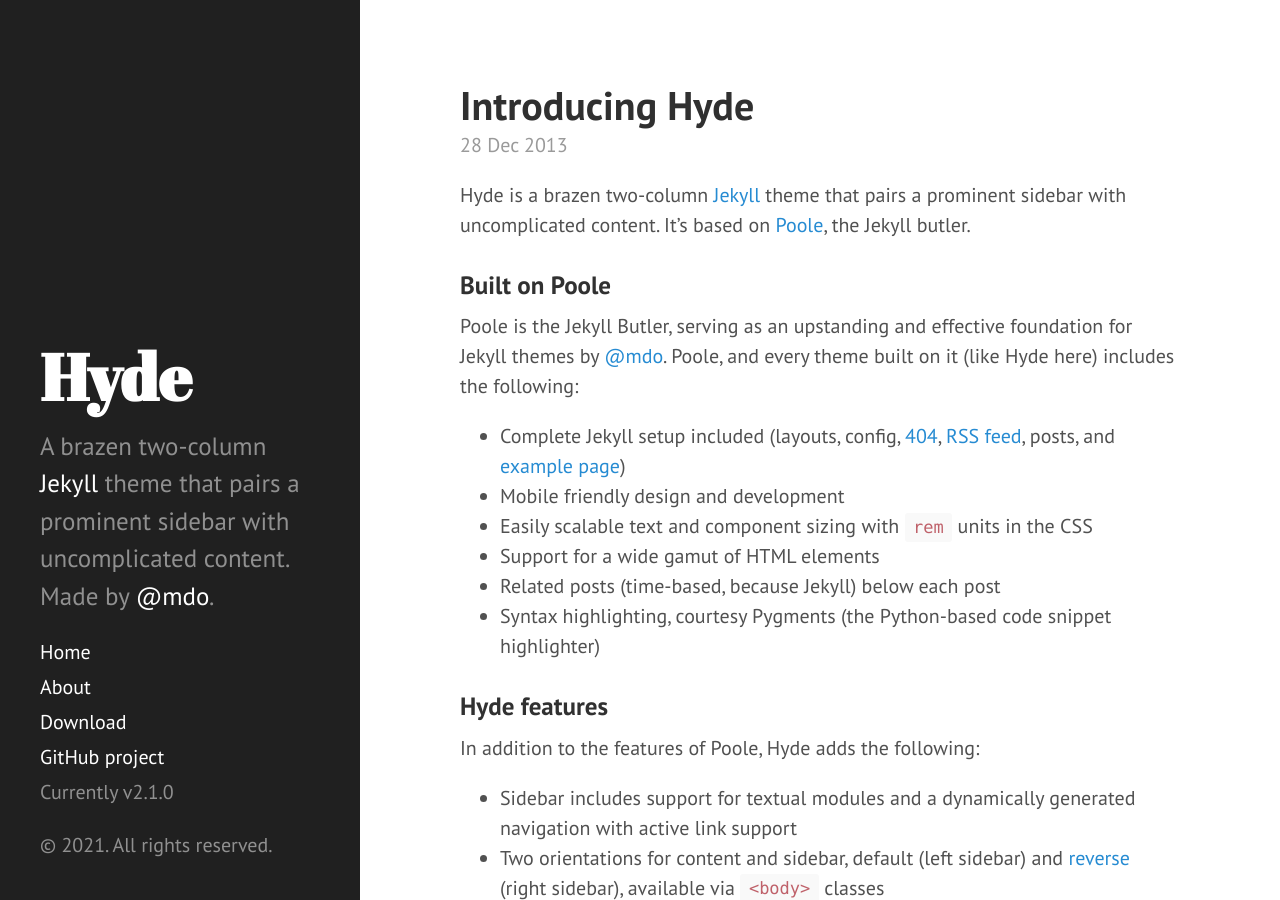
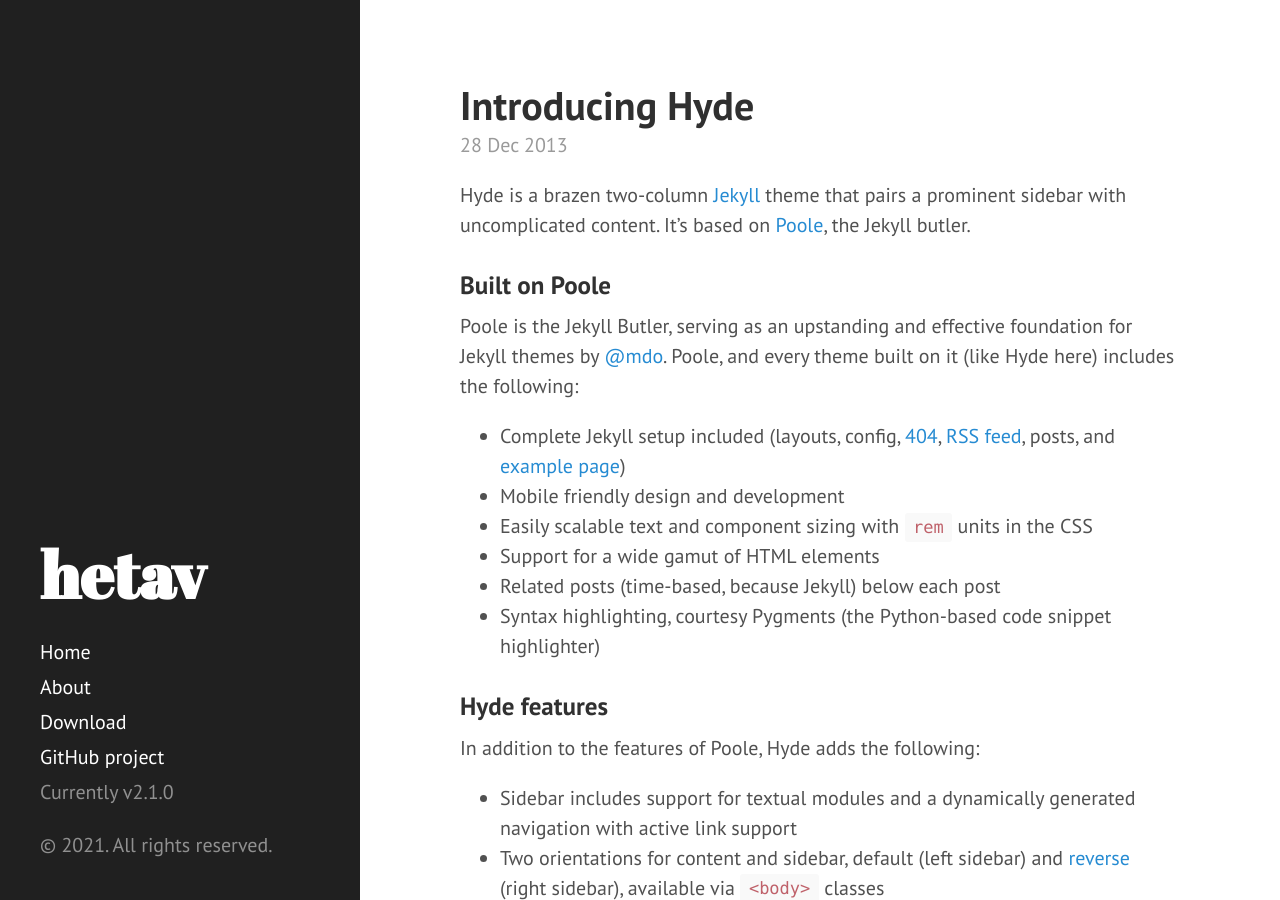
Before and after one commit to hetavv/hetavv.github.io, a Jekyll site: the page built from index.html, in a window 1280 px wide and 900 px high. Built offline with Jekyll 4.4.1, drawn with Linux system fonts in a browser that asks for light colours; the list of posts is cut into pages by our own code.

Commit message:
Update _config.yml

```diff
--- a/_config.yml
+++ b/_config.yml
@@ -7,15 +7,15 @@
 #relative_permalinks: true
 
 # Setup
-title:            Hyde
-tagline:          'A Jekyll theme'
-description:      'A brazen two-column <a href="http://jekyllrb.com" target="_blank">Jekyll</a> theme that pairs a prominent sidebar with uncomplicated content. Made by <a href="https://twitter.com/mdo" target="_blank">@mdo</a>.'
-url:              http://hyde.getpoole.com
+title:            hetav
+tagline:
+description:      #'A brazen two-column <a href="http://jekyllrb.com" target="_blank">Jekyll</a> theme that pairs a prominent sidebar with uncomplicated content. Made by <a href="https://twitter.com/mdo" target="_blank">@mdo</a>.'
+url:              #http://hyde.getpoole.com
 baseurl:          /
 
 author:
-  name:           'Mark Otto'
-  url:            https://twitter.com/mdo
+  name:           'Hetav M.'
+  url:            #https://twitter.com/mdo
 
 paginate:         5
 
@@ -23,4 +23,4 @@
 version:          2.1.0
 
 github:
-  repo:           https://github.com/poole/hyde
+  repo:           https://github.com/hetavv
```
